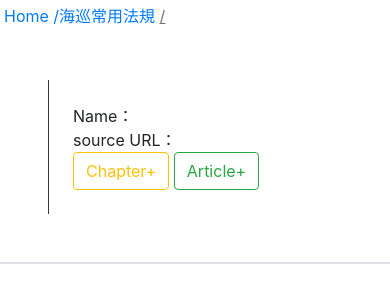
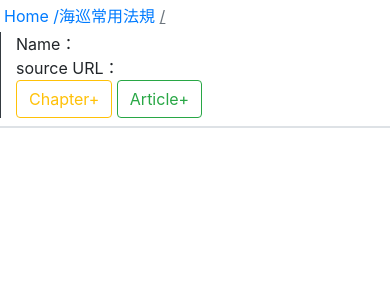
Before and after one commit to Maxium1997/CGA_info_Platform, a Django app: template law/templates/act_detail.html in a window 390 px wide. Shown: the top 303 px of the page. Run offline with Django 3.2, Linux system fonts and the light colour scheme; the template is opened without the code that fills it, so the values that code supplies are empty; the visitor is signed in with stand-in values (Sample User, id 1); some libraries are stand-ins or nearby versions.

Commit message:
After mobile phone, modified the layout of act and article detail page.

```diff
--- a/law/templates/act_detail.html
+++ b/law/templates/act_detail.html
@@ -11,7 +11,7 @@
 {% endblock %}
 
 {% block body %}
-    <div class="container border-left border-dark p-4 m-5">
+    <div class="container border-left border-dark">
         <div class="row">
             <div class="col-12">
                 Name：{{ act }}
@@ -28,7 +28,7 @@
         </div>
     </div>
 
-    <div class="container border font-weight-light p-sm-4 m-sm-5">
+    <div class="container border font-weight-light mt-2">
         <div class="row">
             {% if act.chapter_set.count != 0 %}
                 {% for chapter in act.chapter_set.all %}
@@ -39,7 +39,7 @@
                         {% endif %}
                     </div>
 
-                    <div class="container m-5">
+                    <div class="container">
                         <div class="row">
                             {% for article in chapter.article_set.all %}
                                 <div class="col-lg-2">
@@ -55,7 +55,7 @@
 
             {% elif act.article_set.count != 0 %}
                 {% for article in act.article_set.all %}
-                    <div class="container m-3">
+                    <div class="container">
                         <div class="row">
                             <div class="col-lg-1">
                                 <a href="{% url 'article_detail' article.act.slug article.number %}">{{ article }}</a>
```
Also changed, not shown: law/templates/article_detail.html (+4 -4 lines).
